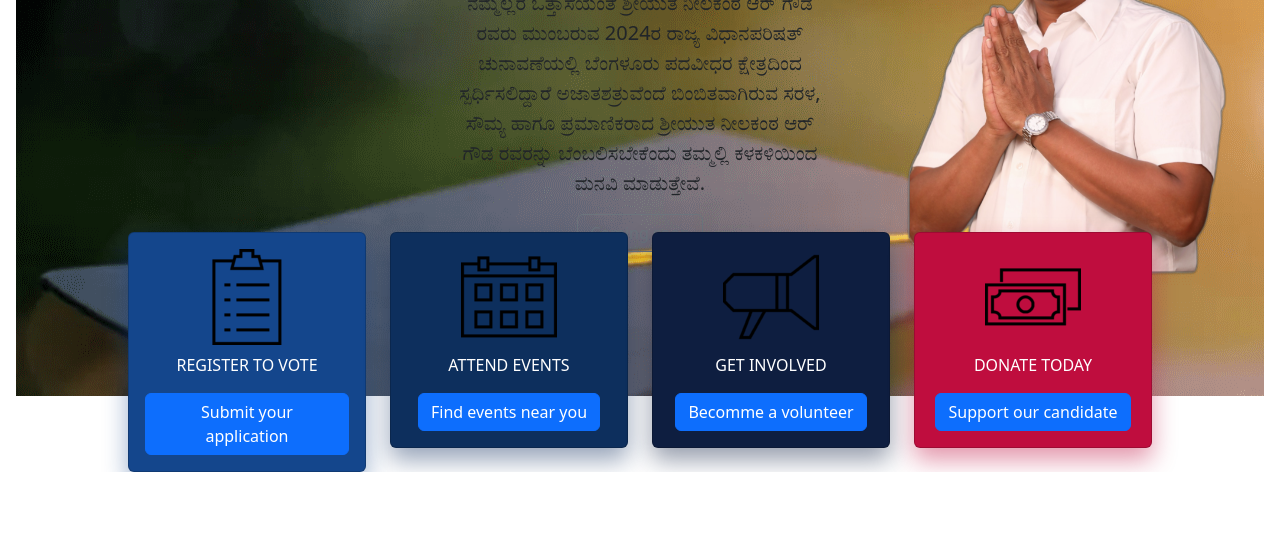
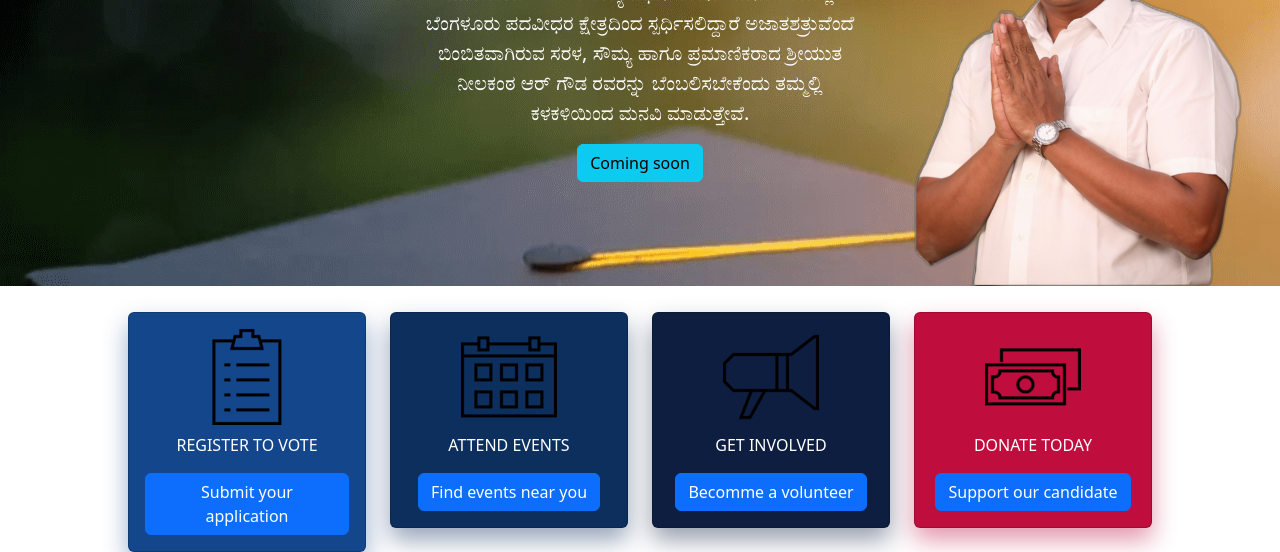
Before and after one commit to nitish-arali/2, a plain HTML site: page index.html in a window 1280 px wide. Shown: the part 328-880 px from the top of the page. Before the commit the page ends 800 px from the top, so only its background shows below. Drawn offline with nearby package versions, Linux system fonts and the light colour scheme.

Commit message:
second commit

```diff
--- a/index.html
+++ b/index.html
@@ -41,19 +41,19 @@
     </div>
     <!-- Main Content -->
     <div
-      class="position-relative overflow-hidden p-3 p-md-5 m-md-3 text-center bgimage"
+      class="position-relative overflow-hidden  p-md-2 m-md--3 text-center bgimage"
     >
       <!-- <img src="./assets/bg2.png" alt="An image displaying Graduates" class="bg-image" /> -->
       <div class="col-md-5 p-lg-5 mx-auto my-5">
-        <h1 class="display-4 fw-normal">ಆತ್ಮೀಯರೇ,</h1>
-        <p class="lead fw-normal">
+        <h1 class="display-4 fw-normal" style="color: black;">ಆತ್ಮೀಯರೇ,</h1>
+        <p class="lead fw-normal" style="color: white;">
           ನಮ್ಮೆಲ್ಲರ ಒತ್ತಾಸೆಯಂತೆ ಶ್ರೀಯುತ ನೀಲಕಂಠ ಆರ್ ಗೌಡ ರವರು ಮುಂಬರುವ 2024ರ ರಾಜ್ಯ
           ವಿಧಾನಪರಿಷತ್ ಚುನಾವಣೆಯಲ್ಲಿ ಬೆಂಗಳೂರು ಪದವೀಧರ ಕ್ಷೇತ್ರದಿಂದ ಸ್ಪರ್ಧಿಸಲಿದ್ದಾರೆ
           ಅಜಾತಶತ್ರುವೆಂದೆ ಬಿಂಬಿತವಾಗಿರುವ ಸರಳ, ಸೌಮ್ಯ ಹಾಗೂ ಪ್ರಮಾಣಿಕರಾದ ಶ್ರೀಯುತ
           ನೀಲಕಂಠ ಆರ್ ಗೌಡ ರವರನ್ನು ಬೆಂಬಲಿಸಬೇಕೆಂದು ತಮ್ಮಲ್ಲಿ ಕಳಕಳಿಯಿಂದ
           ಮನವಿ ಮಾಡುತ್ತೇವೆ.
         </p>
-        <a class="btn btn-outline-secondary" href="#">Coming soon</a>
+        <a class="btn btn-info btn" href="#">Coming soon</a>
       </div>
       <div class="product-device shadow-sm d-none d-md-block">
         <img src="./assets/profile2.png" class="profile-img" />
@@ -62,7 +62,7 @@
     <div class="container text-center">
       <div
         class="row"
-        style="position: absolute; top: 70%; left: 10%; right: 10%"
+        style="position: absolute; top: 80%; left: 10%; right: 10%"
       >
         <div class="col-sm-3">
           <div
```
Also changed, not shown: assets/bg2-1.png (added).
